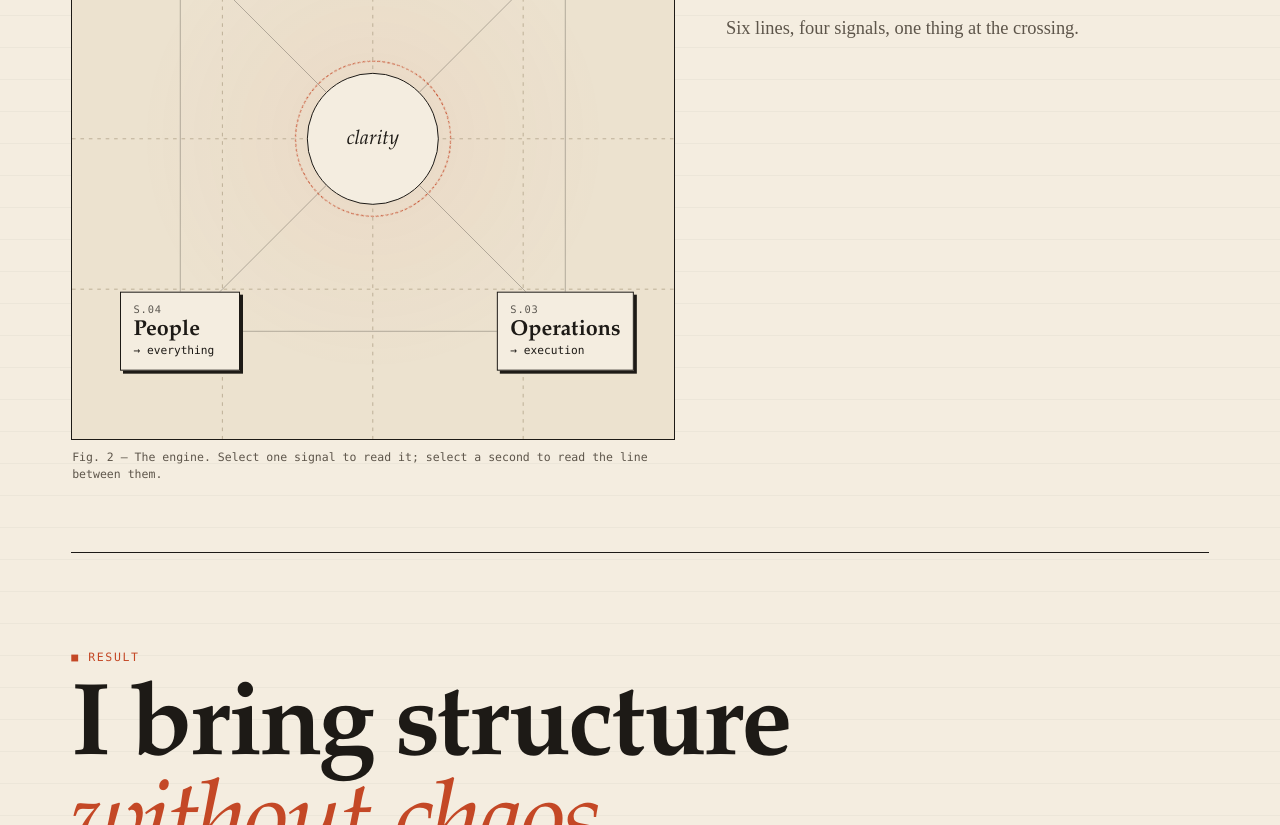
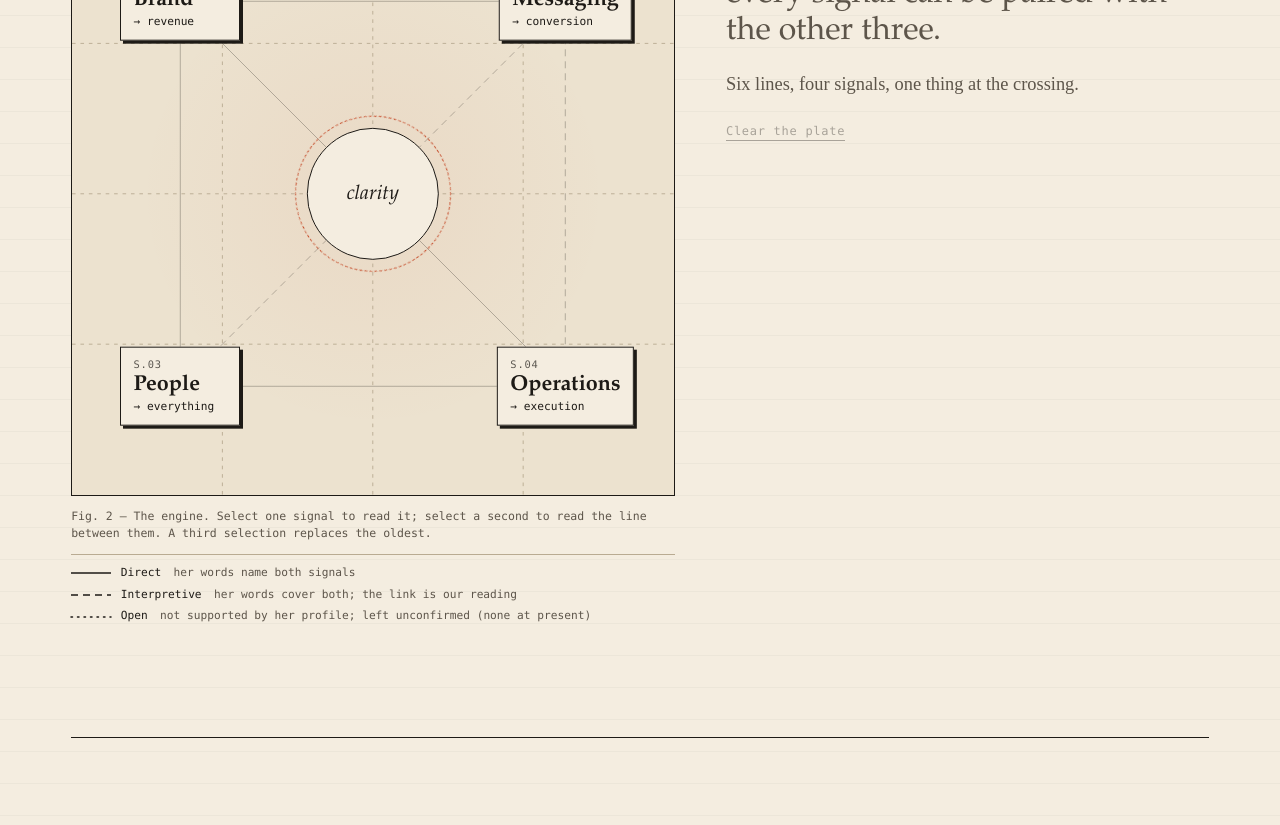
Before and after one commit to YojitSiddhant/sonia-clarity-engine, a Next.js app: page / in a window 1280 px wide. Shown: the part 1840-2665 px from the top of the page. Built offline with nearby package versions, Linux system fonts and the light colour scheme.

Commit message:
Enhance SignalPlate component with evidence-based connections and improve styling for clarity

```diff
--- a/app/engine/SignalPlate.tsx
+++ b/app/engine/SignalPlate.tsx
@@ -4,10 +4,13 @@ import { useState } from "react";
 import styles from "./plate.module.css";
 import {
   SIGNALS,
-  CONNECTIONS,
   CONNECTION_BY_KEY,
+  EVIDENCE_LABEL,
   pairKey,
+  type Connection,
+  type Evidence,
   type SignalId,
+  type Source,
 } from "./signals";
 
 const byId = Object.fromEntries(SIGNALS.map((s) => [s.id, s])) as Record<
@@ -15,25 +18,72 @@ const byId = Object.fromEntries(SIGNALS.map((s) => [s.id, s])) as Record<
   (typeof SIGNALS)[number]
 >;
 
+// Every combination of two signals gets a line, whether or not it has evidence.
+const ALL_PAIRS: [SignalId, SignalId][] = SIGNALS.flatMap((s, i) =>
+  SIGNALS.slice(i + 1).map((t) => [s.id, t.id] as [SignalId, SignalId]),
+);
+
+const lookup = (a: SignalId, b: SignalId): Connection =>
+  CONNECTION_BY_KEY.get(pairKey(a, b)) ?? {
+    pair: [a, b],
+    evidence: "open",
+    title: "Not yet confirmed from her profile",
+    reading:
+      "No line in the profile material fairly relates these two, so this line is left open rather than guessed.",
+    source: null,
+  };
+
+const EDGE_CLASS: Record<Evidence, string> = {
+  direct: styles.edgeDirect,
+  interpretive: styles.edgeInterpretive,
+  open: styles.edgeOpen,
+};
+
+const BADGE_CLASS: Record<Evidence, string> = {
+  direct: styles.badgeDirect,
+  interpretive: styles.badgeInterpretive,
+  open: styles.badgeOpen,
+};
+
+function Quote({ source }: { source: Source }) {
+  return (
+    <>
+      <blockquote className={styles.quote}>
+        {source.excerpt && <span className={styles.excerptTag}>Excerpt</span>}
+        “{source.quote}
+        {source.excerpt ? "…" : ""}”
+      </blockquote>
+      <p className={styles.where}>
+        {source.section}
+        {source.where ? ` · ${source.where}` : ""}
+      </p>
+    </>
+  );
+}
+
 export default function SignalPlate() {
-  // Up to two selected signals. One = read a signal; two = read the link.
+  // Up to two selected signals. One = read a signal; two = read the line.
   const [picked, setPicked] = useState<SignalId[]>([]);
 
   const toggle = (id: SignalId) => {
     setPicked((cur) => {
       if (cur.includes(id)) return cur.filter((p) => p !== id);
       if (cur.length < 2) return [...cur, id];
-      return [cur[1], id]; // slide the window: keep the latest pick
+      return [cur[1], id]; // a third pick replaces the oldest one
     });
   };
 
   const [a, b] = picked;
   const activeKey = a && b ? pairKey(a, b) : null;
-  const connection = activeKey ? CONNECTION_BY_KEY.get(activeKey) : undefined;
+  const connection = a && b ? lookup(a, b) : undefined;
 
   return (
     <div className={styles.wrap}>
-      <figure className={styles.plate} aria-label="Diagram of four connected signals">
+      <div className={styles.figureCol}>
+        <figure
+          className={styles.plate}
+          aria-label="Diagram: Brand, Messaging, People and Operations, connected through clarity"
+        >
           <svg
             className={styles.lines}
             viewBox="0 0 100 100"
@@ -47,11 +97,11 @@ export default function SignalPlate() {
                 <line x1={0} y1={v} x2={100} y2={v} />
               </g>
             ))}
-          {CONNECTIONS.map((c) => {
-            const p = byId[c.pair[0]].pos;
-            const q = byId[c.pair[1]].pos;
-            const key = pairKey(c.pair[0], c.pair[1]);
-            const touches = picked.some((id) => c.pair.includes(id));
+            {ALL_PAIRS.map(([s, t]) => {
+              const p = byId[s].pos;
+              const q = byId[t].pos;
+              const key = pairKey(s, t);
+              const touches = picked.includes(s) || picked.includes(t);
               const state =
                 key === activeKey
                   ? styles.edgeActive
@@ -65,7 +115,7 @@ export default function SignalPlate() {
                   y1={p.y}
                   x2={q.x}
                   y2={q.y}
-                className={`${styles.edge} ${state}`}
+                  className={`${styles.edge} ${EDGE_CLASS[lookup(s, t).evidence]} ${state}`}
                   vectorEffect="non-scaling-stroke"
                 />
               );
@@ -93,20 +143,49 @@ export default function SignalPlate() {
               </button>
             );
           })}
+        </figure>
 
-        <figcaption className={styles.caption}>
-          Fig. 2 — The engine. Select one signal to read it; select a second to
-          read the line between them.
-        </figcaption>
-      </figure>
+        <div className={styles.key}>
+          <p className={styles.caption}>
+            Fig. 2 — The engine. Select one signal to read it; select a second
+            to read the line between them. A third selection replaces the
+            oldest.
+          </p>
+          <ul className={styles.legend} aria-label="How strong each line is">
+            {(
+              [
+                ["direct", "her words name both signals"],
+                ["interpretive", "her words cover both; the link is our reading"],
+                [
+                  "open",
+                  `not supported by her profile; left unconfirmed${
+                    ALL_PAIRS.some(([s, t]) => lookup(s, t).evidence === "open")
+                      ? ""
+                      : " (none at present)"
+                  }`,
+                ],
+              ] as [Evidence, string][]
+            ).map(([kind, text]) => (
+              <li key={kind}>
+                <svg aria-hidden="true" viewBox="0 0 40 6" className={styles.legendLine}>
+                  <line x1="0" y1="3" x2="40" y2="3" className={`${styles.edge} ${EDGE_CLASS[kind]}`} />
+                </svg>
+                <span>
+                  <b>{EVIDENCE_LABEL[kind]}</b> {text}
+                </span>
+              </li>
+            ))}
+          </ul>
+        </div>
+      </div>
 
       <aside className={styles.readout} aria-live="polite">
         {picked.length === 0 && (
           <div className={styles.empty}>
             <p className={styles.kicker}>Reading — idle</p>
             <p className={styles.readTitle}>
-              Nothing selected. Start anywhere: every signal is wired to the
-              other three.
+              Nothing selected. Start anywhere: every signal can be paired with
+              the other three.
             </p>
             <p className={styles.note}>
               Six lines, four signals, one thing at the crossing.
@@ -120,12 +199,9 @@ export default function SignalPlate() {
               Reading — {byId[a].index} / {byId[a].label}
             </p>
             <p className={styles.readTitle}>
-              {byId[a].label} affects <em>{byId[a].affects}</em>.
+              {byId[a].label} {byId[a].verb} <em>{byId[a].affects}</em>.
             </p>
-            <blockquote className={styles.quote}>
-              “{byId[a].source.quote}”
-            </blockquote>
-            <p className={styles.where}>{byId[a].source.where}</p>
+            <Quote source={byId[a].source} />
             <p className={styles.note}>
               Now pick a second signal to trace a connection.
             </p>
@@ -136,24 +212,32 @@ export default function SignalPlate() {
           <div>
             <p className={styles.kicker}>
               Line — {byId[a].label} ↔ {byId[b].label}
+              <span className={styles.srOnly}>, evidence: </span>
+              <span className={`${styles.badge} ${BADGE_CLASS[connection.evidence]}`}>
+                {EVIDENCE_LABEL[connection.evidence]}
+              </span>
             </p>
             <p className={styles.readTitle}>{connection.title}</p>
-            <blockquote className={styles.quote}>
-              “{connection.source.quote}”
-            </blockquote>
-            <p className={styles.where}>{connection.source.where}</p>
+            {connection.reading && (
+              <p className={styles.reading}>
+                <span className={styles.readingTag}>
+                  {connection.evidence === "open" ? "Unconfirmed" : "Editorial reading"}
+                </span>
+                {connection.reading}
+              </p>
+            )}
+            {connection.source && <Quote source={connection.source} />}
           </div>
         )}
 
-        {picked.length > 0 && (
         <button
           type="button"
           className={styles.reset}
           onClick={() => setPicked([])}
+          disabled={picked.length === 0}
         >
           Clear the plate
         </button>
-        )}
       </aside>
     </div>
   );
--- a/app/engine/plate.module.css
+++ b/app/engine/plate.module.css
@@ -42,9 +42,22 @@
   transition: opacity 300ms ease, stroke 300ms ease, stroke-width 300ms ease;
 }
 
+/* evidence strength: solid = direct, dashed = interpretive, dotted = open */
+.edgeDirect {
+  stroke-dasharray: none;
+}
+
+.edgeInterpretive {
+  stroke-dasharray: 7 5;
+}
+
+.edgeOpen {
+  stroke-dasharray: 1.5 5;
+  stroke-linecap: round;
+}
+
 .edgeHint {
-  opacity: 0.7;
-  stroke-dasharray: 4 4;
+  opacity: 0.75;
 }
 
 .edgeActive {
@@ -148,11 +161,16 @@
   }
 }
 
+.figureCol {
+  min-width: 0;
+}
+
+.key {
+  margin-top: 0.75rem;
+}
+
 .caption {
-  position: absolute;
-  left: 0;
-  right: 0;
-  top: calc(100% + 0.6rem);
+  margin: 0 0 0.75rem;
   font-family: var(--font-mono);
   font-size: 0.72rem;
   line-height: 1.5;
@@ -168,7 +186,7 @@
 
 @media (max-width: 860px) {
   .readout {
-    margin-top: 3.5rem;
+    margin-top: 0.5rem;
     min-height: 0;
   }
 }
@@ -242,3 +260,108 @@
     transition: none;
   }
 }
+
+/* ── legend ───────────────────────────── */
+.legend {
+  list-style: none;
+  margin: 0;
+  padding: 0.6rem 0 0;
+  border-top: 1px solid var(--rule);
+  display: grid;
+  gap: 0.35rem;
+  font-family: var(--font-mono);
+  font-size: 0.7rem;
+  line-height: 1.45;
+  color: var(--ink-soft);
+}
+
+.legend li {
+  display: grid;
+  grid-template-columns: 2.5rem 1fr;
+  align-items: center;
+  gap: 0.6rem;
+}
+
+.legend b {
+  color: var(--ink);
+  font-weight: 500;
+  margin-right: 0.35rem;
+}
+
+.legendLine {
+  width: 2.5rem;
+  height: 6px;
+  overflow: visible;
+}
+
+.legendLine line {
+  opacity: 1;
+  stroke-width: 1.5;
+}
+
+/* ── evidence badge + editorial reading ─ */
+.badge {
+  display: inline-block;
+  margin-left: 0.6rem;
+  padding: 0.1rem 0.45rem;
+  border: 1px solid currentColor;
+  font-size: 0.65rem;
+  letter-spacing: 0.08em;
+  vertical-align: 1px;
+}
+
+.badgeDirect {
+  background: var(--ink);
+  border-color: var(--ink);
+  color: var(--paper);
+}
+
+.badgeInterpretive {
+  color: var(--ink);
+  border-style: dashed;
+}
+
+.badgeOpen {
+  color: var(--ink-soft);
+  border-style: dotted;
+}
+
+.reading {
+  margin: 0 0 1.25rem;
+  padding: 0.75rem 0.9rem;
+  border: 1px dashed var(--rule);
+  background: rgba(255, 255, 255, 0.25);
+  font-size: 0.98rem;
+  line-height: 1.55;
+}
+
+.readingTag,
+.excerptTag {
+  display: block;
+  margin-bottom: 0.3rem;
+  font-family: var(--font-mono);
+  font-style: normal;
+  font-size: 0.65rem;
+  letter-spacing: 0.1em;
+  text-transform: uppercase;
+  color: var(--signal);
+}
+
+.reset:disabled {
+  opacity: 0.35;
+  cursor: default;
+}
+
+.reset:focus-visible {
+  outline: 2px solid var(--signal);
+  outline-offset: 3px;
+}
+
+.srOnly {
+  position: absolute;
+  width: 1px;
+  height: 1px;
+  overflow: hidden;
+  clip: rect(0 0 0 0);
+  white-space: nowrap;
+}
--- a/app/engine/signals.ts
+++ b/app/engine/signals.ts
@@ -1,14 +1,24 @@
 /**
- * Every quoted line below is transcribed verbatim from Sonia's profile
- * screenshots (About + Experience). The framing words ("reading", the
- * connection titles) are editorial; the evidence is not invented.
+ * Evidence matrix for the signal plate.
+ *
+ * Every `quote` is transcribed verbatim from Sonia's profile screenshots.
+ * `excerpt: true` means the quote is a trimmed portion of a longer line
+ * (rendered with an ellipsis and an "Excerpt" label). Titles and `reading`
+ * text are editorial and are never shown inside quotation marks.
+ *
+ * Deliberately avoided (see audit): placeholder metrics ("$X million"),
+ * date-conflicted metrics, "x yrs y mos" durations, and repeating one quote
+ * across several signals/pairs where a distinct source exists.
  */
 
-export type SignalId = "brand" | "messaging" | "operations" | "people";
+export type SignalId = "brand" | "messaging" | "people" | "operations";
 
 export type Source = {
   quote: string;
-  where: string; // role · organisation · dates, exactly as listed
+  excerpt?: boolean;
+  section: "About" | "Experience";
+  /** role · organisation · dates, exactly as listed (Experience only) */
+  where?: string;
 };
 
 export type Signal = {
@@ -16,6 +26,7 @@ export type Signal = {
   label: string;
   /** From About: "how brand affects revenue, how messaging affects conversion…" */
   affects: string;
+  verb: "affects" | "affect";
   index: string;
   pos: { x: number; y: number }; // percent of the plate
   source: Source;
@@ -26,56 +37,76 @@ export const SIGNALS: Signal[] = [
     id: "brand",
     label: "Brand",
     affects: "revenue",
+    verb: "affects",
     index: "S.01",
     pos: { x: 18, y: 18 },
     source: {
       quote:
-        "Developed frameworks that clarified messaging, strengthened brand presence, and improved market reach.",
-      where: "Vice President Product Marketing · Lasersec Technologies · Feb 2021 – Present",
+        "Led marketing strategy and brand initiatives, creating clear growth direction and measurable outcomes.",
+      section: "Experience",
+      where: "Fractional CMO · Datt Mediproducts Pvt. Ltd. · Apr 2020 – Present",
     },
   },
   {
     id: "messaging",
     label: "Messaging",
     affects: "conversion",
+    verb: "affects",
     index: "S.02",
     pos: { x: 82, y: 18 },
     source: {
       quote:
-        "Developed innovative lead scoring models, compelling offers, and lead nurturing campaigns to drive the funnel from prospect to lead to customer and improve conversion rate through the funnel.",
-      where: "Senior Manager – Demand Generation & Marketing Automation · ShowMeLeads Inc · Jan 2014 – Jul 2014",
+        "Supporting AYU Lifescience as a retained marketing lead for product communication, website development, and strategic alignment.",
+      section: "Experience",
+      where: "Fractional Marketing Lead · AYU Lifescience · Apr 2025 – Present",
+    },
+  },
+  {
+    id: "people",
+    label: "People",
+    affects: "everything",
+    verb: "affect",
+    index: "S.03",
+    pos: { x: 18, y: 82 },
+    source: {
+      quote:
+        "Built an entire new division JMC (Jaipur Marketing Center) of 15 team members and oversaw the entire hiring process",
+      excerpt: true,
+      section: "Experience",
+      where:
+        "Director – Demand Gen, Marketing & Sales Operations · Appirio · Jan 2015 – Dec 2015",
     },
   },
   {
     id: "operations",
     label: "Operations",
     affects: "execution",
-    index: "S.03",
+    verb: "affect",
+    index: "S.04",
     pos: { x: 82, y: 82 },
     source: {
       quote:
         "Built frameworks and processes that improved team alignment, execution speed, and decision-making across functions.",
+      section: "Experience",
       where: "Fractional CMO · Datt Mediproducts Pvt. Ltd. · Apr 2020 – Present",
-    },
-  },
-  {
-    id: "people",
-    label: "People",
-    affects: "everything",
-    index: "S.04",
-    pos: { x: 18, y: 82 },
-    source: {
-      quote:
-        "Built an entire new division JMC (Jaipur Marketing Center) of 15 team members and oversaw the entire hiring process, from short-listing and finalizing candidates to creating and implementing a well designed training program for the new joiners.",
-      where: "Director – Demand Gen, Marketing & Sales Operations · Appirio · Jan 2015 – Dec 2015",
     },
   },
 ];
 
+/**
+ * direct       — the quoted wording itself names both signals.
+ * interpretive — the source covers both topics; joining them is our reading.
+ * open         — no fair support in the references; shown as unconfirmed.
+ */
+export type Evidence = "direct" | "interpretive" | "open";
+
 export type Connection = {
   pair: [SignalId, SignalId];
+  evidence: Evidence;
   title: string;
-  source: Source;
+  /** Editorial explanation, required for interpretive and open lines. */
+  reading?: string;
+  source: Source | null;
 };
 
 export const pairKey = (a: SignalId, b: SignalId) => [a, b].sort().join("+");
@@ -83,52 +114,74 @@ export const pairKey = (a: SignalId, b: SignalId) => [a, b].sort().join("+");
 export const CONNECTIONS: Connection[] = [
   {
     pair: ["brand", "messaging"],
+    evidence: "direct",
     title: "A brand is only as clear as what it says",
-    source: SIGNALS[0].source,
+    source: {
+      quote:
+        "Developed frameworks that clarified messaging, strengthened brand presence, and improved market reach.",
+      section: "Experience",
+      where: "Vice President Product Marketing · Lasersec Technologies (LT) · Feb 2021 – Present",
+    },
+  },
+  {
+    pair: ["brand", "people"],
+    evidence: "direct",
+    title: "Teams who can see why the brand matters",
+    source: {
+      quote:
+        "Mentored teams to understand the connection between brand, engagement, and growth impact.",
+      section: "Experience",
+      where: "Digital Marketing Director · RoundGlass · Apr 2019 – Apr 2020",
+    },
   },
   {
     pair: ["brand", "operations"],
+    evidence: "direct",
     title: "Brand goals and operating goals, set on one frame",
     source: {
+      // The same bullet also appears under AYU Inc USA; attributed to one role only.
       quote:
         "Developed frameworks that aligned brand, marketing, and operational goals, ensuring clarity and purposeful execution across teams.",
+      section: "Experience",
       where: "Chief Marketing & Operations Advisor · Celestial AI · May 2025 – Present",
     },
   },
   {
-    pair: ["brand", "people"],
-    title: "Teams who can see why the brand matters",
+    pair: ["messaging", "people"],
+    evidence: "interpretive",
+    title: "A shared approach, not a proven link",
+    reading:
+      "She names communication and team leadership together as things she approaches the same way: understanding them deeply and fixing them from the root. Her profile shows a common method here, not that one drives the other.",
     source: {
       quote:
-        "Mentored teams to understand the connection between brand, engagement, and growth impact.",
-      where: "Digital Marketing Director · RoundGlass · Apr 2019 – Apr 2020",
+        "That’s how I approach brand, demand, communication, and team leadership too.",
+      section: "About",
     },
   },
   {
     pair: ["messaging", "operations"],
-    title: "A message has to land somewhere ready to act on it",
+    evidence: "interpretive",
+    title: "The message, and the machinery that delivers it",
+    reading:
+      "Email campaigns are messaging; Marketo and Salesforce.com CRM are the operating systems that carry them. The line covers both, but treating it as a link between the two is our reading.",
     source: {
       quote:
-        "Worked closely with Marketing Operations and Sales to ensure generated leads are high quality and being acted on appropriately.",
-      where: "Head of Marketing and Sales · Creaform Inc. · Sep 2010 – Jun 2013",
+        "Executed email marketing campaigns for lead nurturing through Marketo & Salesforce.com CRM campaigns",
+      excerpt: true,
+      section: "Experience",
+      where:
+        "Senior Manager – Demand Generation & Marketing Automation · ShowMeLeads Inc · Jan 2014 – Jul 2014",
     },
   },
   {
-    pair: ["messaging", "people"],
-    title: "Seeing the bigger picture before saying anything",
-    source: {
-      quote:
-        "Guided product and marketing teams to see the bigger picture and connect initiatives across global markets.",
-      where: "Vice President Product Marketing · Lasersec Technologies · Feb 2021 – Present",
-    },
-  },
-  {
-    pair: ["operations", "people"],
+    pair: ["people", "operations"],
+    evidence: "direct",
     title: "From fragmented teams to aligned ones",
     source: {
       quote:
         "Built frameworks and processes that transformed fragmented teams into aligned, confident growth engines, increasing operational efficiency and reducing bottlenecks.",
-      where: "Chief Marketing Officer · i-SmokeStack · Mar 2020 – Present",
+      section: "Experience",
+      where: "Chief Marketing Officer · [i-SmokeStack] · Mar 2020 – Present",
     },
   },
 ];
@@ -136,3 +189,9 @@ export const CONNECTIONS: Connection[] = [
 export const CONNECTION_BY_KEY = new Map(
   CONNECTIONS.map((c) => [pairKey(c.pair[0], c.pair[1]), c]),
 );
+
+export const EVIDENCE_LABEL: Record<Evidence, string> = {
+  direct: "Direct",
+  interpretive: "Interpretive",
+  open: "Open",
+};
--- a/app/page.tsx
+++ b/app/page.tsx
@@ -81,8 +81,10 @@ export default function Home() {
             Pull any two signals. See what holds them together.
           </h2>
           <p className={styles.body}>
-            Every line on this plate is backed by something she actually
-            wrote about her work, quoted as written, with where and when.
+            Every pair responds, but not every pair is proven. Each line is
+            drawn by how strongly her own words support it: solid where they
+            name both signals, dashed where the link is our reading, dotted
+            where her profile doesn’t speak to it.
           </p>
         </div>
         <SignalPlate />
```
Lines whose indentation alone changed are shown as unchanged.
